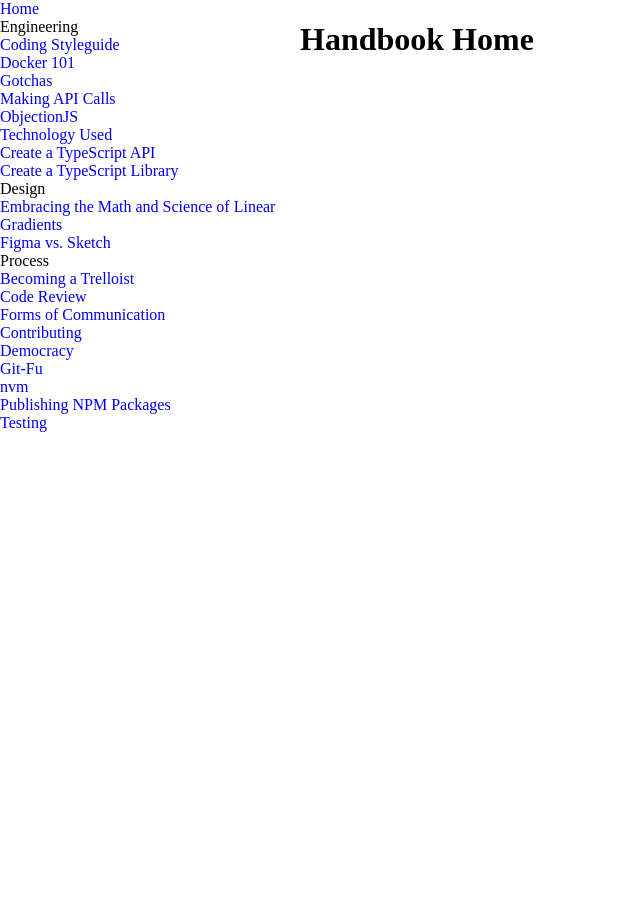
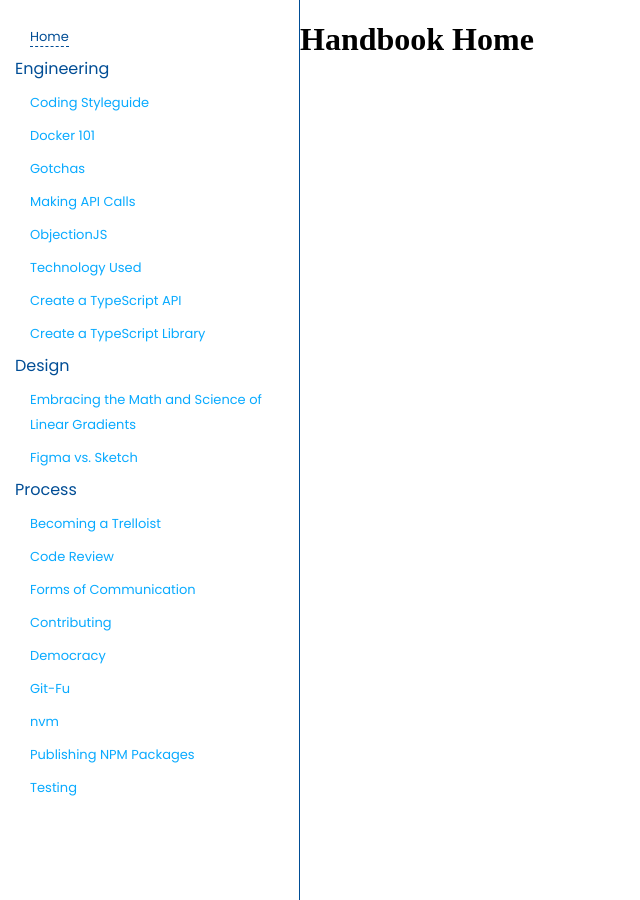
Before and after one commit to SpacebarTech/spacebartech.github.io, a Jekyll site: the page built from index.html, in a window 1280 px wide. Shown: the whole page, without its empty margins (0-640 px from the left). Built offline with Jekyll 4.4.1, drawn with Linux system fonts in a browser that asks for light colours.

Commit message:
Moves aside styles to the sidenav component stylesheet

```diff
--- a/_sass/components/sidenav.scss
+++ b/_sass/components/sidenav.scss
@@ -1,3 +1,27 @@
 aside.sidenav {
+  @include poppins();
 
+  border-right: 1px solid $color-primary--variant-2;
+  padding: 15px;
+  height: 100vh;
+  overflow-y: scroll;
+
+  .category-title, a:hover, a.active {
+    color: $color-primary--variant-2;
+  }
+
+  .post-list li, .home {
+    margin: 8px 15px;
+  }
+
+  a {
+    color: $color-primary;
+    font-size: 13px;
+    border-bottom: 1px dashed transparent;
+    transition: color 0.2s ease-out, border-color 0.2s ease-out;
+
+    &:hover, &.active {
+      border-color: $color-primary--variant-2;
+    }
+  }
 }
```
